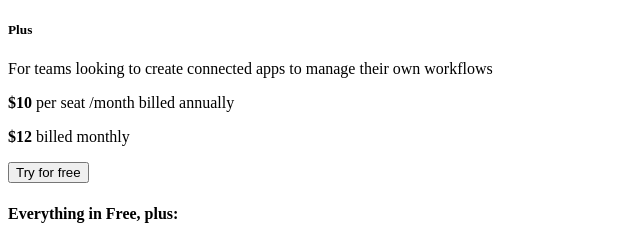
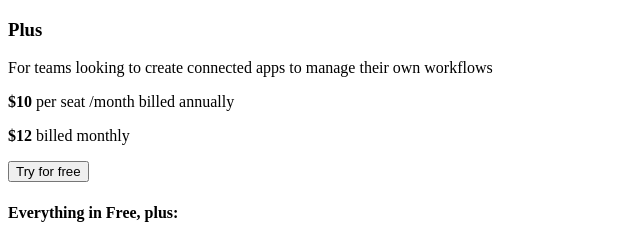
Before and after one commit to victoriaodemakin/stutern-assignment-3, a plain HTML site: page index.html in a window 1280 px wide. Shown: the top 240 px of the page, 0-640 px from the left. Drawn offline with Linux system fonts and the light colour scheme.

Commit message:
update index file

```diff
--- a/index.html
+++ b/index.html
@@ -9,7 +9,7 @@
   <body>
     <main>
       <div>
-        <h5>Plus</h5>
+        <h3>Plus</h3>
         <p>
           For teams looking to create connected apps to manage their own
           workflows
```
